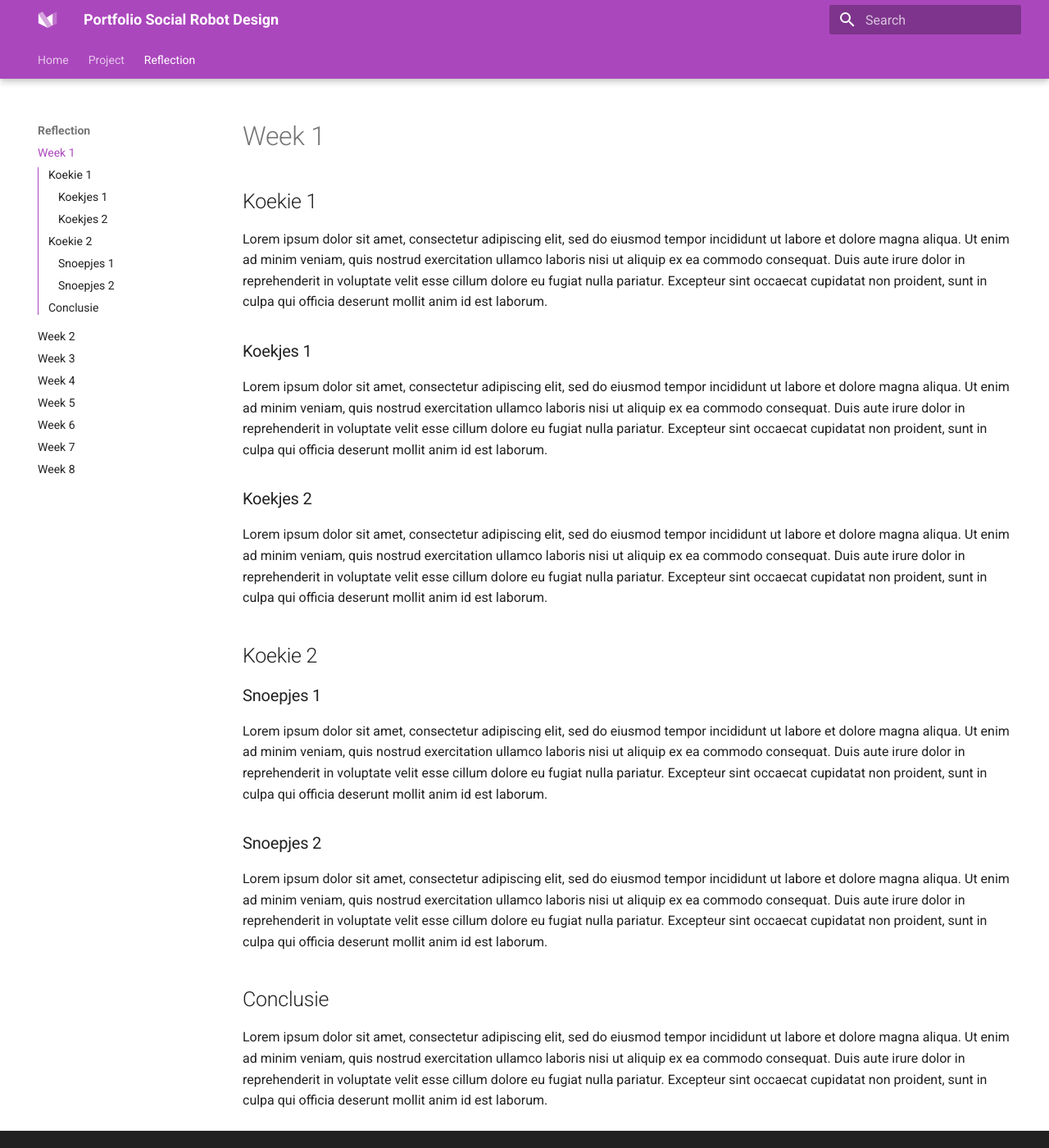
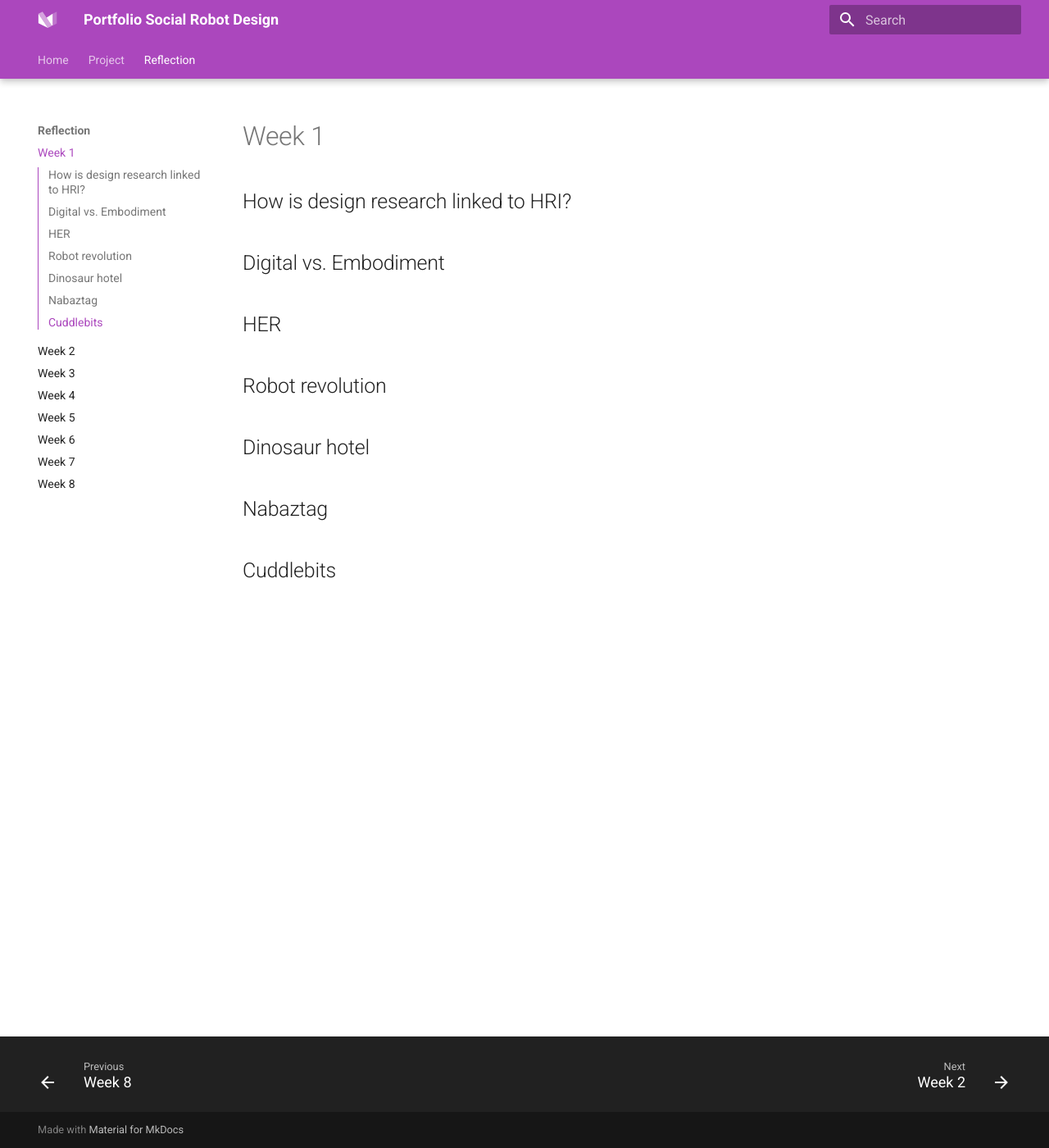
Before and after one commit to HilkeB/social-robot-design-portfolio, an MkDocs documentation site: the page built from docs/reflection1.md, in a window 1280 px wide and 1400 px high. Shown: the whole window at 82% size. Built offline with MkDocs 1.6.1 and Material for MkDocs 9.7.7, drawn with Linux system fonts in a browser that asks for light colours.

Commit message:
FInished project, added titles to reflection1

```diff
--- a/docs/reflection1.md
+++ b/docs/reflection1.md
@@ -1,27 +1,20 @@
-Reflection: Lorem ipsum dolor sit amet, consectetur adipiscing elit, sed do eiusmod tempor incididunt ut labore et dolore magna aliqua. Ut enim ad minim veniam, quis nostrud exercitation ullamco laboris nisi ut aliquip ex ea commodo consequat. Duis aute irure dolor in reprehenderit in voluptate velit esse cillum dolore eu fugiat nulla pariatur. Excepteur sint occaecat cupidatat non proident, sunt in culpa qui officia deserunt mollit anim id est laborum.
+## How is design research linked to HRI?
 
-## Koekie 1
 
-Lorem ipsum dolor sit amet, consectetur adipiscing elit, sed do eiusmod tempor incididunt ut labore et dolore magna aliqua. Ut enim ad minim veniam, quis nostrud exercitation ullamco laboris nisi ut aliquip ex ea commodo consequat. Duis aute irure dolor in reprehenderit in voluptate velit esse cillum dolore eu fugiat nulla pariatur. Excepteur sint occaecat cupidatat non proident, sunt in culpa qui officia deserunt mollit anim id est laborum.
 
-### Koekjes 1
+## Digital vs. Embodiment
 
-Lorem ipsum dolor sit amet, consectetur adipiscing elit, sed do eiusmod tempor incididunt ut labore et dolore magna aliqua. Ut enim ad minim veniam, quis nostrud exercitation ullamco laboris nisi ut aliquip ex ea commodo consequat. Duis aute irure dolor in reprehenderit in voluptate velit esse cillum dolore eu fugiat nulla pariatur. Excepteur sint occaecat cupidatat non proident, sunt in culpa qui officia deserunt mollit anim id est laborum.
 
-### Koekjes 2
+## HER
 
-Lorem ipsum dolor sit amet, consectetur adipiscing elit, sed do eiusmod tempor incididunt ut labore et dolore magna aliqua. Ut enim ad minim veniam, quis nostrud exercitation ullamco laboris nisi ut aliquip ex ea commodo consequat. Duis aute irure dolor in reprehenderit in voluptate velit esse cillum dolore eu fugiat nulla pariatur. Excepteur sint occaecat cupidatat non proident, sunt in culpa qui officia deserunt mollit anim id est laborum.
 
-## Koekie 2
+## Robot revolution
 
-### Snoepjes 1
 
-Lorem ipsum dolor sit amet, consectetur adipiscing elit, sed do eiusmod tempor incididunt ut labore et dolore magna aliqua. Ut enim ad minim veniam, quis nostrud exercitation ullamco laboris nisi ut aliquip ex ea commodo consequat. Duis aute irure dolor in reprehenderit in voluptate velit esse cillum dolore eu fugiat nulla pariatur. Excepteur sint occaecat cupidatat non proident, sunt in culpa qui officia deserunt mollit anim id est laborum.
+## Dinosaur hotel
 
-### Snoepjes 2
 
-Lorem ipsum dolor sit amet, consectetur adipiscing elit, sed do eiusmod tempor incididunt ut labore et dolore magna aliqua. Ut enim ad minim veniam, quis nostrud exercitation ullamco laboris nisi ut aliquip ex ea commodo consequat. Duis aute irure dolor in reprehenderit in voluptate velit esse cillum dolore eu fugiat nulla pariatur. Excepteur sint occaecat cupidatat non proident, sunt in culpa qui officia deserunt mollit anim id est laborum.
+## Nabaztag
 
-## Conclusie
 
-Lorem ipsum dolor sit amet, consectetur adipiscing elit, sed do eiusmod tempor incididunt ut labore et dolore magna aliqua. Ut enim ad minim veniam, quis nostrud exercitation ullamco laboris nisi ut aliquip ex ea commodo consequat. Duis aute irure dolor in reprehenderit in voluptate velit esse cillum dolore eu fugiat nulla pariatur. Excepteur sint occaecat cupidatat non proident, sunt in culpa qui officia deserunt mollit anim id est laborum.
+## Cuddlebits
```
Also changed, not shown: docs/project1.md (+5 -0 lines), docs/images/Utility.png (added).
